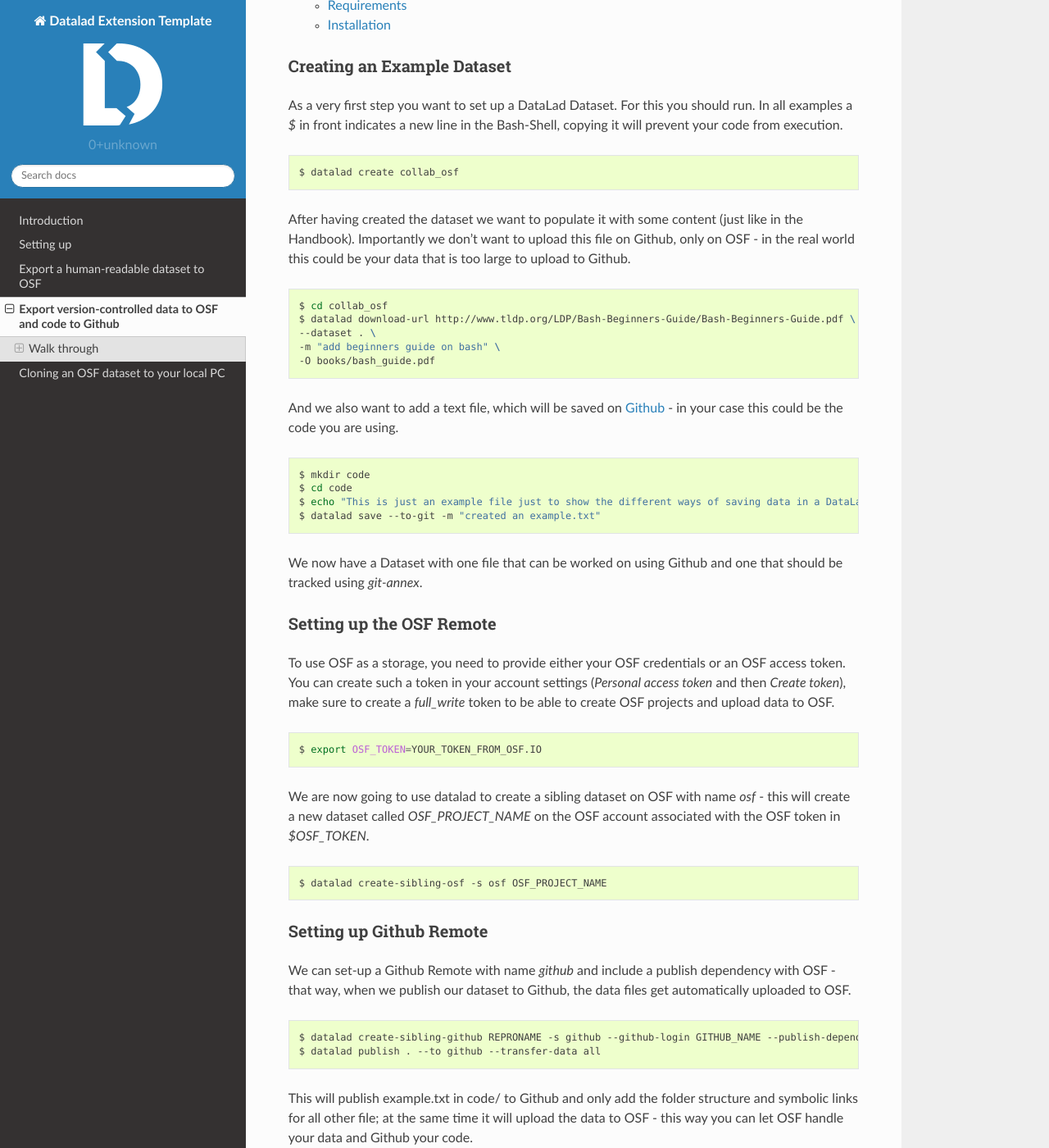
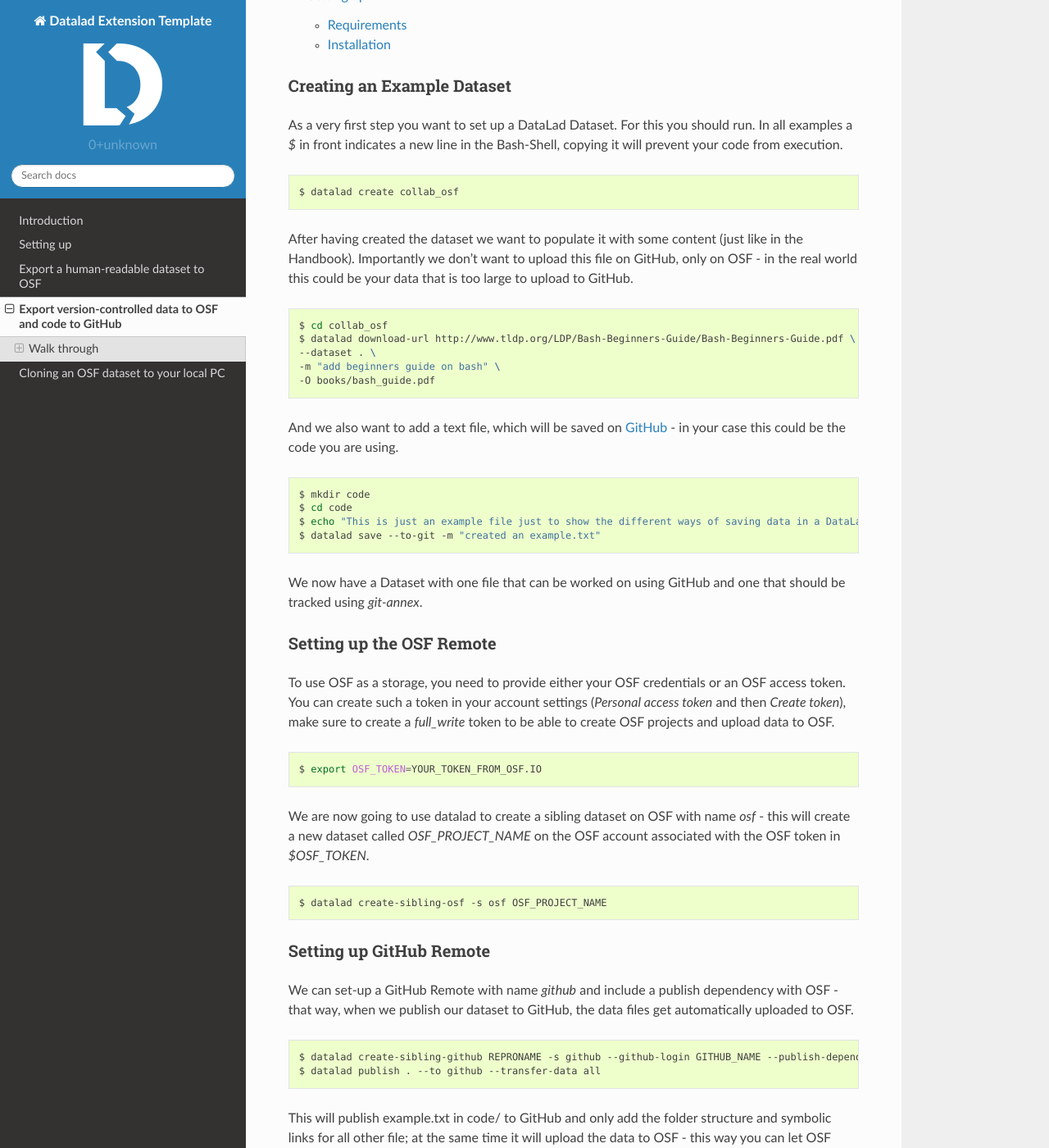
Before and after one commit to datalad/datalad-osf, a Sphinx documentation site: the page built from docs/source/exportdatacode.rst, in a window 1280 px wide and 1400 px high, scrolled down 608 px. Shown: the whole window at 82% size. Built offline with Sphinx 7.4.7 and the Read the Docs theme 2.0.0, drawn with Linux system fonts in a browser that asks for light colours; pages that are not in the unit, such as notebooks, are missing from menus; some of the changed text lies outside the part shown.

Commit message:
github->GitHub, meaningful links, minor rephrasings

```diff
--- a/docs/source/exportdatacode.rst
+++ b/docs/source/exportdatacode.rst
@@ -38,7 +36,7 @@
     $ datalad create collab_osf
 
 After having created the dataset we want to populate it with some content (just
-like in the Handbook). Importantly we don't want to upload this file on Github, only on OSF - in the real world this could be your data that is too large to upload to Github.
+like in the Handbook). Importantly we don't want to upload this file on GitHub, only on OSF - in the real world this could be your data that is too large to upload to GitHub.
 
 .. code-block:: bash
 
@@ -48,7 +46,7 @@
     -m "add beginners guide on bash" \
     -O books/bash_guide.pdf
 
-And we also want to add a text file, which will be saved on Github_ - in your case this could be the code you are using.
+And we also want to add a text file, which will be saved on GitHub_ - in your case this could be the code you are using.
 
 .. code-block:: bash
 
@@ -57,7 +55,7 @@
     $ echo "This is just an example file just to show the different ways of saving data in a DataLad Dataset." > example.txt
     $ datalad save --to-git -m "created an example.txt"
 
-We now have a Dataset with one file that can be worked on using Github and one
+We now have a Dataset with one file that can be worked on using GitHub and one
 that should be tracked using `git-annex`.
 
 Setting up the OSF Remote
@@ -76,19 +74,19 @@
 
     $ datalad create-sibling-osf -s osf OSF_PROJECT_NAME
 
-Setting up Github Remote
+Setting up GitHub Remote
 ^^^^^^^^^^^^^^^^^^^^^^^^
 
-We can set-up a Github Remote with name `github` and include a publish dependency with OSF - that way, when we publish our dataset to Github, the data files get automatically uploaded to OSF.
+We can set-up a GitHub Remote with name `github` and include a publish dependency with OSF - that way, when we publish our dataset to GitHub, the data files get automatically uploaded to OSF.
 
 .. code-block:: bash
 
     $ datalad create-sibling-github REPRONAME -s github --github-login GITHUB_NAME --publish-depends osf
     $ datalad publish . --to github --transfer-data all
 
-This will publish example.txt in code/ to Github and only add the folder structure and symbolic links for all other file; at the same time it will upload the data to OSF - this way you can let OSF handle your data and Github your code.
+This will publish example.txt in code/ to GitHub and only add the folder structure and symbolic links for all other file; at the same time it will upload the data to OSF - this way you can let OSF handle your data and GitHub your code.
 
 
 
 .. _OSF: https://www.osf.io/
-.. _Github: https://www.github.com/
+.. _GitHub: https://www.github.com/
--- a/docs/source/exporthumandata.rst
+++ b/docs/source/exporthumandata.rst
@@ -62,6 +62,3 @@
 .. code-block:: bash
 
     git annex export HEAD --to YOUR_OSF_REMOTE_NAME
-
-.. _OSF: https://www.osf.io/
-.. _Github: https://www.github.com/
--- a/docs/source/intro.rst
+++ b/docs/source/intro.rst
@@ -1,6 +1,5 @@
 Introduction
 ------------
-
 
 Goal of the extension
 ^^^^^^^^^^^^^^^^^^^^^
@@ -11,9 +10,10 @@
 ^^^^^^^^^^^^^^^^^^^^^^^^^^^^^^^^^^
 
 You can use this extension to use the OSF as a special remote to store data in the annex  of a dataset. With this, you can `datalad publish` a dataset to GitHub or similar services and the data to the OSF (via a publication dependency).
-The extension is most beneficial for easy access to data stored on OSF via Github. If you are sharing your dataset via OSF and code via Github, this will allow smooth integration of both along with unified version management provided by DataLad.
+The extension is most beneficial for easy access to data stored on OSF via GitHub. If you are sharing your dataset via OSF and code via GitHub, this will allow smooth integration of both along with unified version management provided by DataLad.
 
 What can I **not** use this extension for?
 ^^^^^^^^^^^^^^^^^^^^^^^^^^^^^^^^^^^^^^^^^^
 
-This tool does not work for data that is stored in a storage service other than OSF. Please refer `here <https://git-annex.branchable.com/special_remotes/>`_ for a list of supported data storage services via git-annex special remote framework.
+This tool does not work for data that is stored in a storage service other than OSF.
+Please refer to the `list of special remotes <https://git-annex.branchable.com/special_remotes/>`_ as hosted by the git-annex website for other storage services.
```
Also changed, not shown: other parts of docs/source/exportdatacode.rst (+3 -5 lines).
